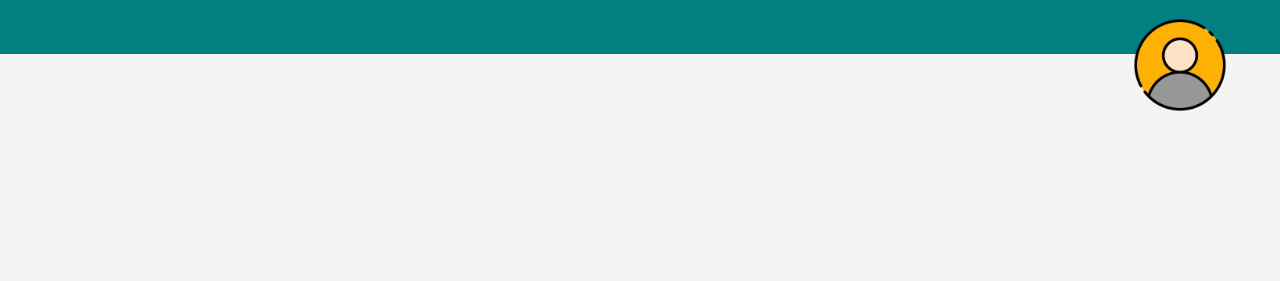
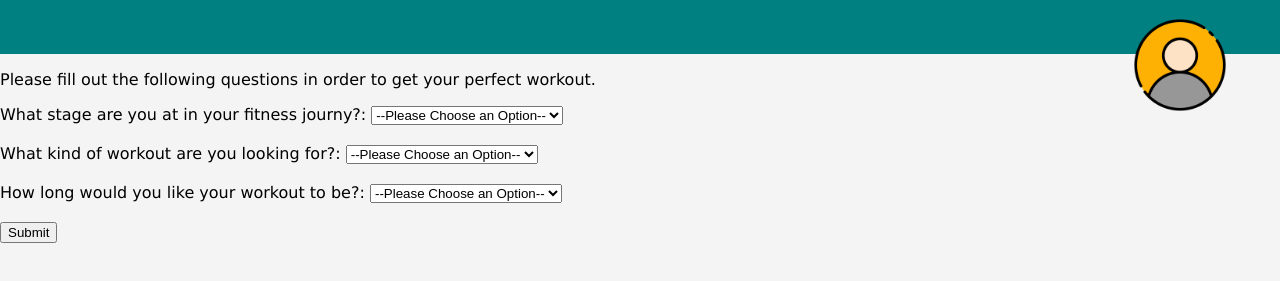
Before and after one commit to rjb489/CS386-wkgOut, a plain HTML site: page Frontend/workout_builder_page/index.html in a window 1280 px wide. Shown: the part 185-466 px from the top of the page. Drawn offline with Linux system fonts and the light colour scheme; a web font is replaced by a local one.

Commit message:
Created the form to get user info to build workout

```diff
--- a/Frontend/workout_builder_page/index.html
+++ b/Frontend/workout_builder_page/index.html
@@ -19,6 +19,36 @@
         </header>
         <img src="profile.png" alt="Your Image" class="top-right-image">
         <script src="apps.js"></script>
+
+        <p> Please fill out the following questions in order to get your perfect workout.</p>
+        <label for="workoutStage">What stage are you at in your fitness journy?: </label>
+        <select name="workoutStage" id="workoutStage">
+            <option value="">--Please Choose an Option--</option>
+            <option value="Beginner">Beginner</option>
+            <option value="Intermeidate">Intermidate</option>
+            <option value="Advanced">Advanced</option>
+        </select>
+        <br><br>
+
+        <label for="workoutType">What kind of workout are you looking for?: </label>
+        <select>
+            <option value="">--Please Choose an Option--</option>
+            <option value="Weights">Weights</option>
+            <option value="Body Weight">Body Weight</option>
+            <option value="Cardio">Cardio</option>
+        </select>
+        <br><br>
+
+        <label for="workoutLength">How long would you like your workout to be?: </label>
+        <select name="workoutLength" id="workoutLength">
+            <option value="">--Please Choose an Option--</option>
+            <option value="30min">30 minutes</option>
+            <option value="45min">45 minutes</option>
+            <option value="60min">60 minutes</option>
+        </select>
+        <br><br>
+
+        <input type="submit" value="Submit">
     </main>
 
 </body>
```
